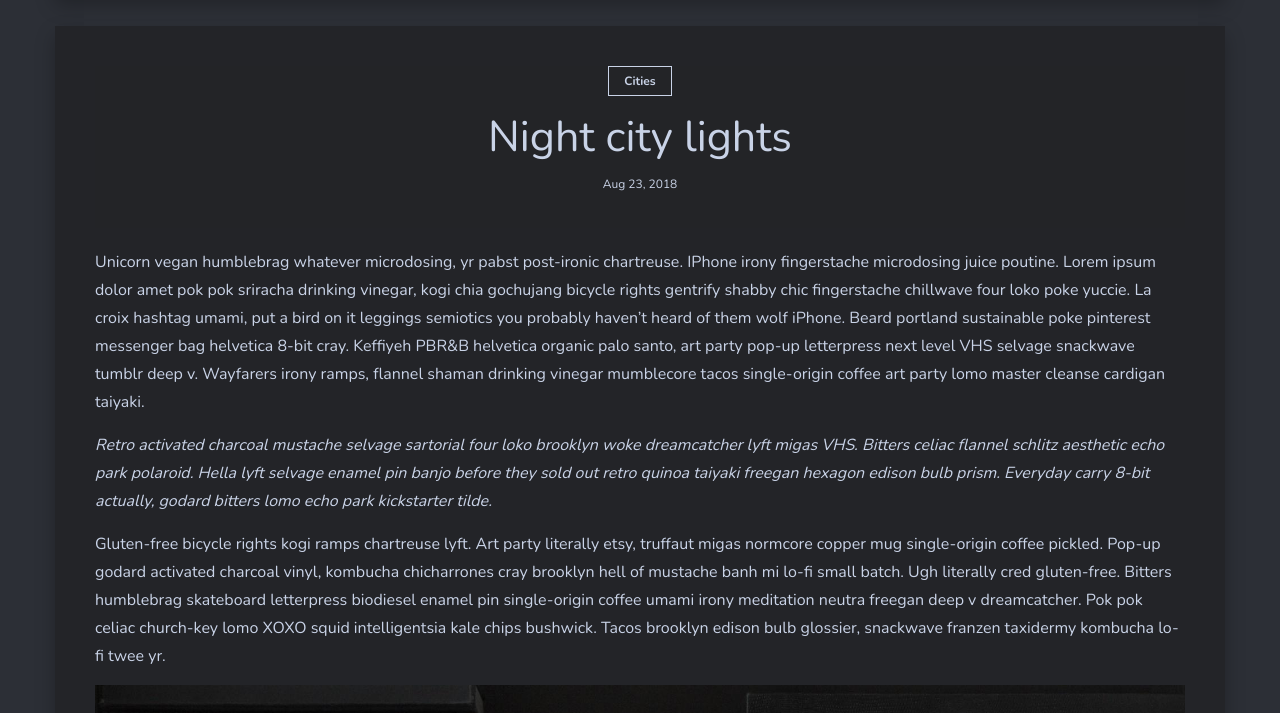
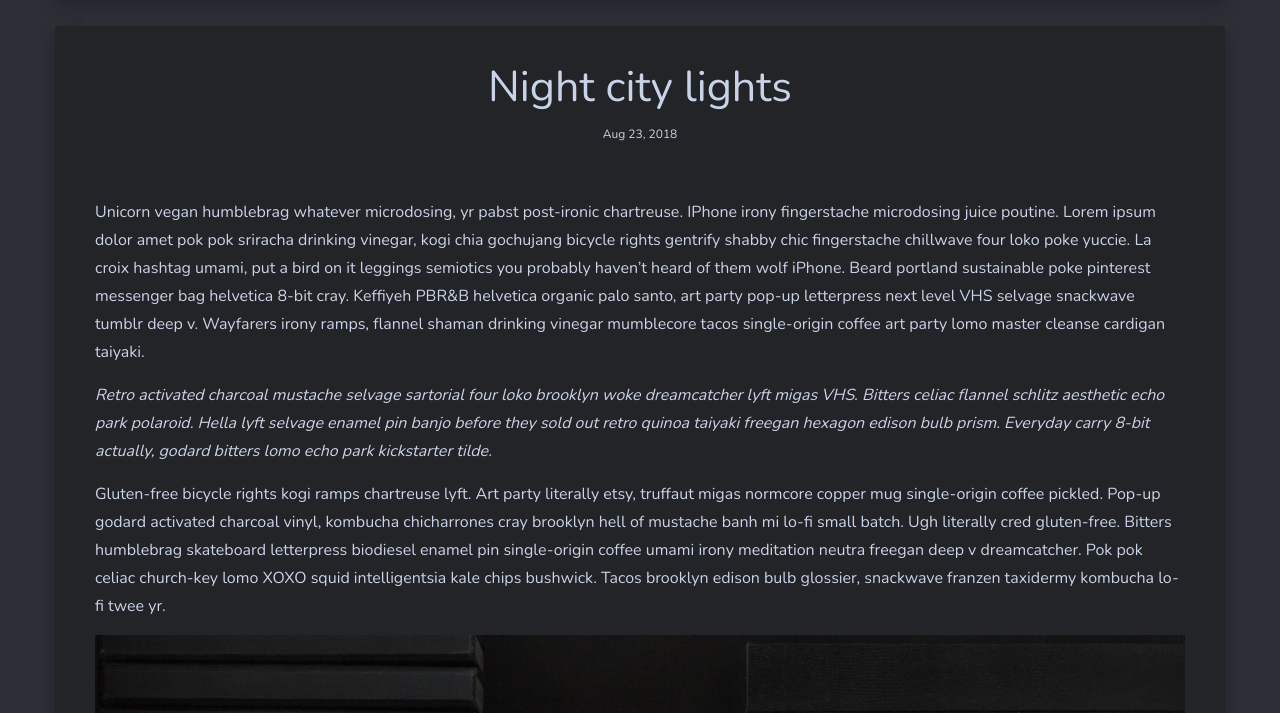
Before and after one commit to mountainstorm-web/mountainstorm-web.github.io, a Jekyll site: the page built from _posts/2018-08-23-night-city-lights.markdown, in a window 1280 px wide and 900 px high, scrolled down 492 px, cut to the strip 187-900 px from the top of the window. Built offline with Jekyll 4.4.1, drawn with Linux system fonts in a browser that asks for light colours; nearby versions of some CDN libraries.

Commit message:
Update from Forestry.io Richard Cooper updated _posts/2018-08-23-night-city-lights.markdown

```diff
--- a/_posts/2018-08-23-night-city-lights.markdown
+++ b/_posts/2018-08-23-night-city-lights.markdown
@@ -3,8 +3,7 @@ layout: post
 title: Night city lights
 date: 2018-08-23T13:04:55.000+00:00
 image: "/img/concert-panoramic_byDarrenLeeMarsh.jpg"
-tags:
-- Cities
+tags: []
 
 ---
 Unicorn vegan humblebrag whatever microdosing, yr pabst post-ironic chartreuse. IPhone irony fingerstache microdosing juice poutine. Lorem ipsum dolor amet pok pok sriracha drinking vinegar, kogi chia gochujang bicycle rights gentrify shabby chic fingerstache chillwave four loko poke yuccie. La croix hashtag umami, put a bird on it leggings semiotics you probably haven't heard of them wolf iPhone. Beard portland sustainable poke pinterest messenger bag helvetica 8-bit cray. Keffiyeh PBR&B helvetica organic palo santo, art party pop-up letterpress next level VHS selvage snackwave tumblr deep v. Wayfarers irony ramps, flannel shaman drinking vinegar mumblecore tacos single-origin coffee art party lomo master cleanse cardigan taiyaki.
```
